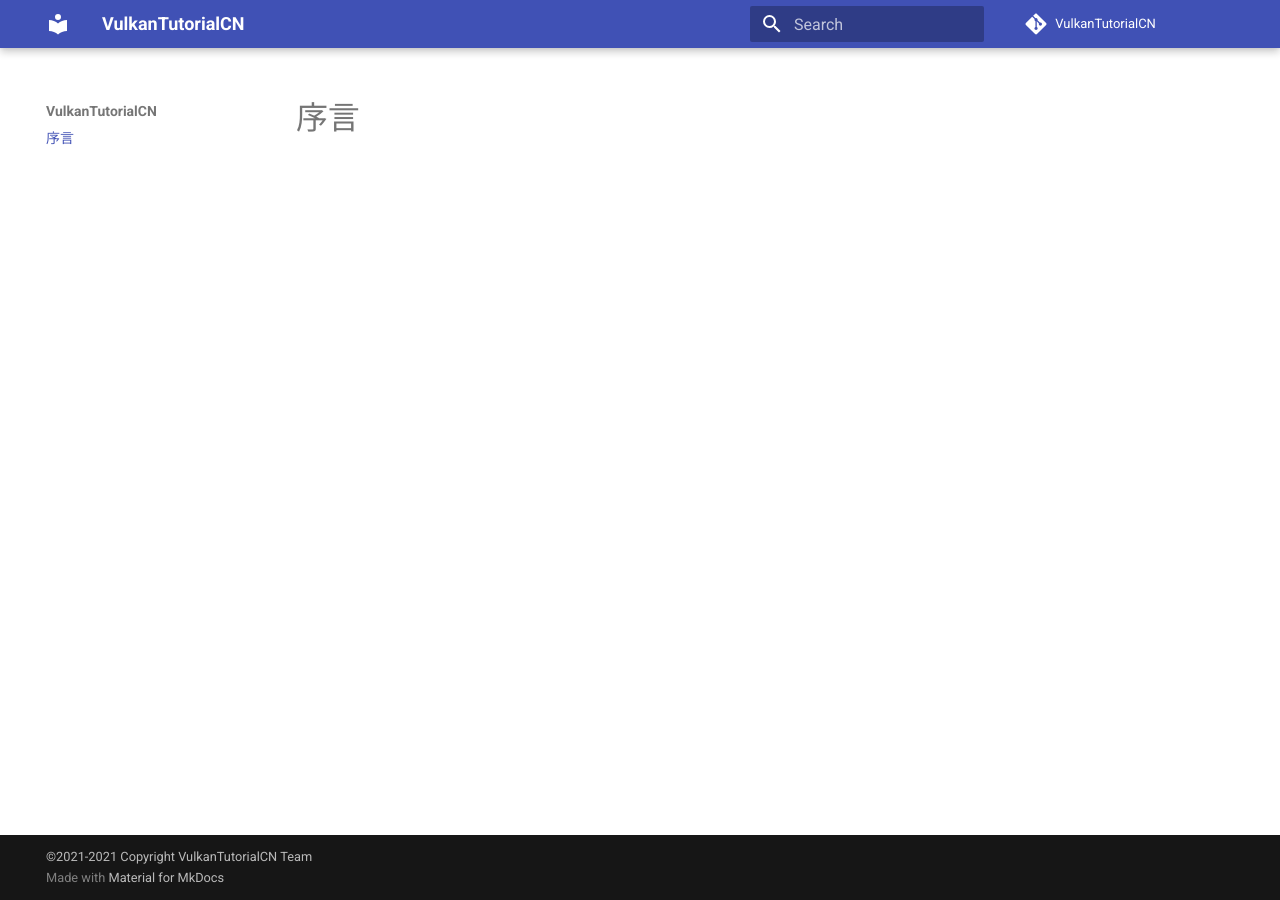
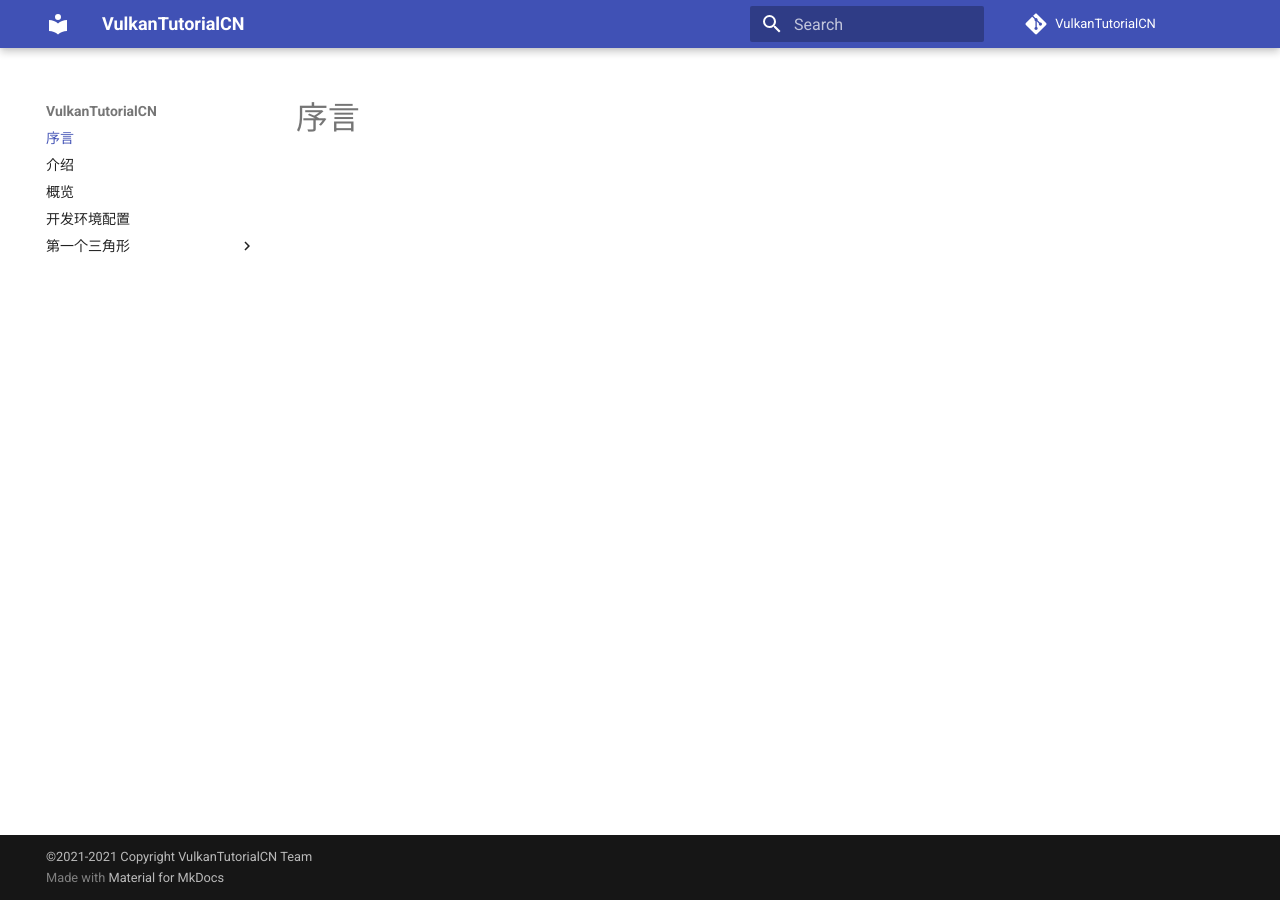
Before and after one commit to SakuragiHnmch/VulkanTutorialCN, an MkDocs documentation site: the page built from docs/index.md, in a window 1280 px wide. Built offline with MkDocs 1.6.1 and Material for MkDocs 9.7.7, drawn with Linux system fonts in a browser that asks for light colours; comment, search, counter and statistics services are not loaded.

Commit message:
framework

```diff
--- a/mkdocs.yml
+++ b/mkdocs.yml
@@ -11,3 +11,13 @@ theme:
 # GitHub
 repo_url: https://github.com/VulkanTutorialCN/VulkanTutorialCN
 repo_name: VulkanTutorialCN
+
+# Navs
+nav:
+  - '序言': 'index.md'
+  - '介绍': '00-introduction.md'
+  - '概览': '01-overview.md'
+  - '开发环境配置': '02-development-environment.md'
+  - '第一个三角形':
+    - '初始化':
+      - '基础代码': '03-drawing-a-triangle/03-01-setup/03-01-01-base-code.md'
```
Also changed, not shown: docs/00-introduction.md (added), docs/01-overview.md (added), docs/02-development-environment.md (added), docs/03-drawing-a-triangle/03-01-setup/03-01-01-base-code.md (added).
